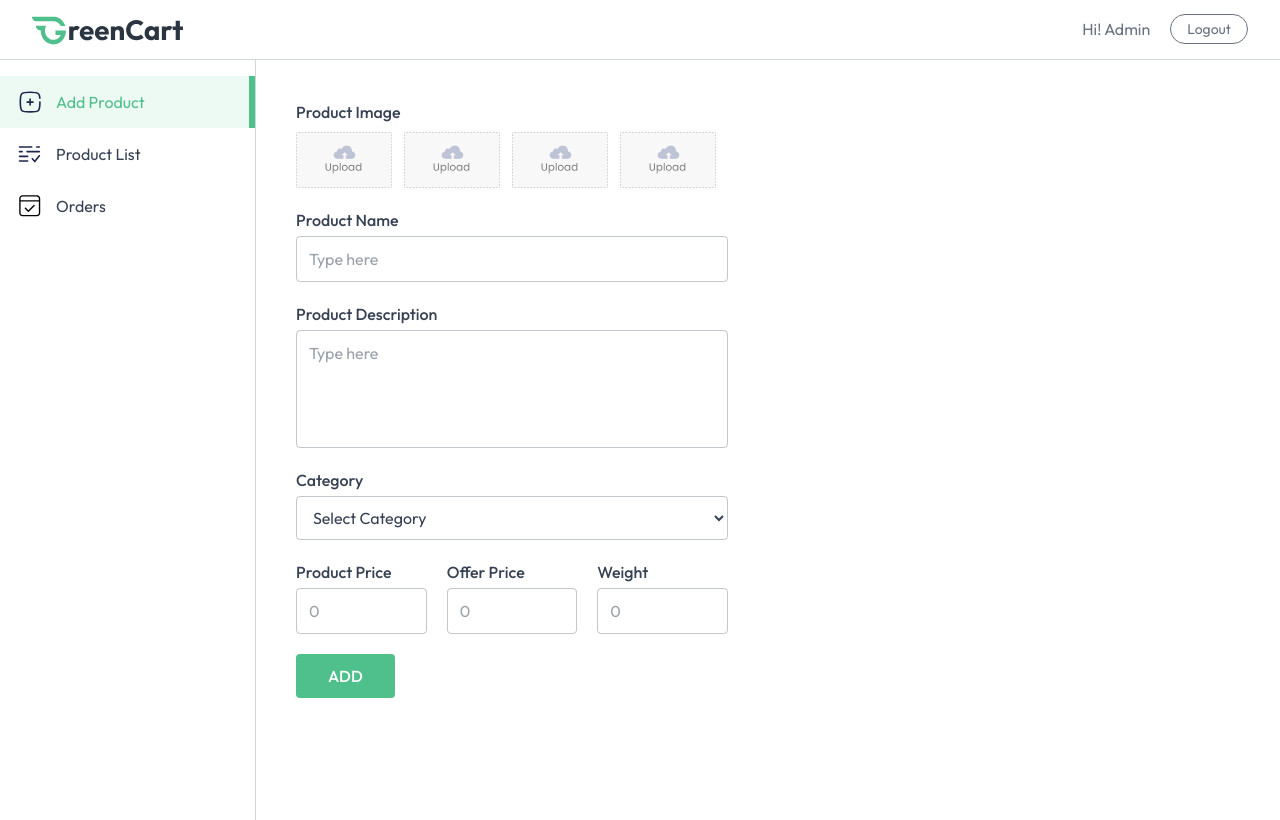
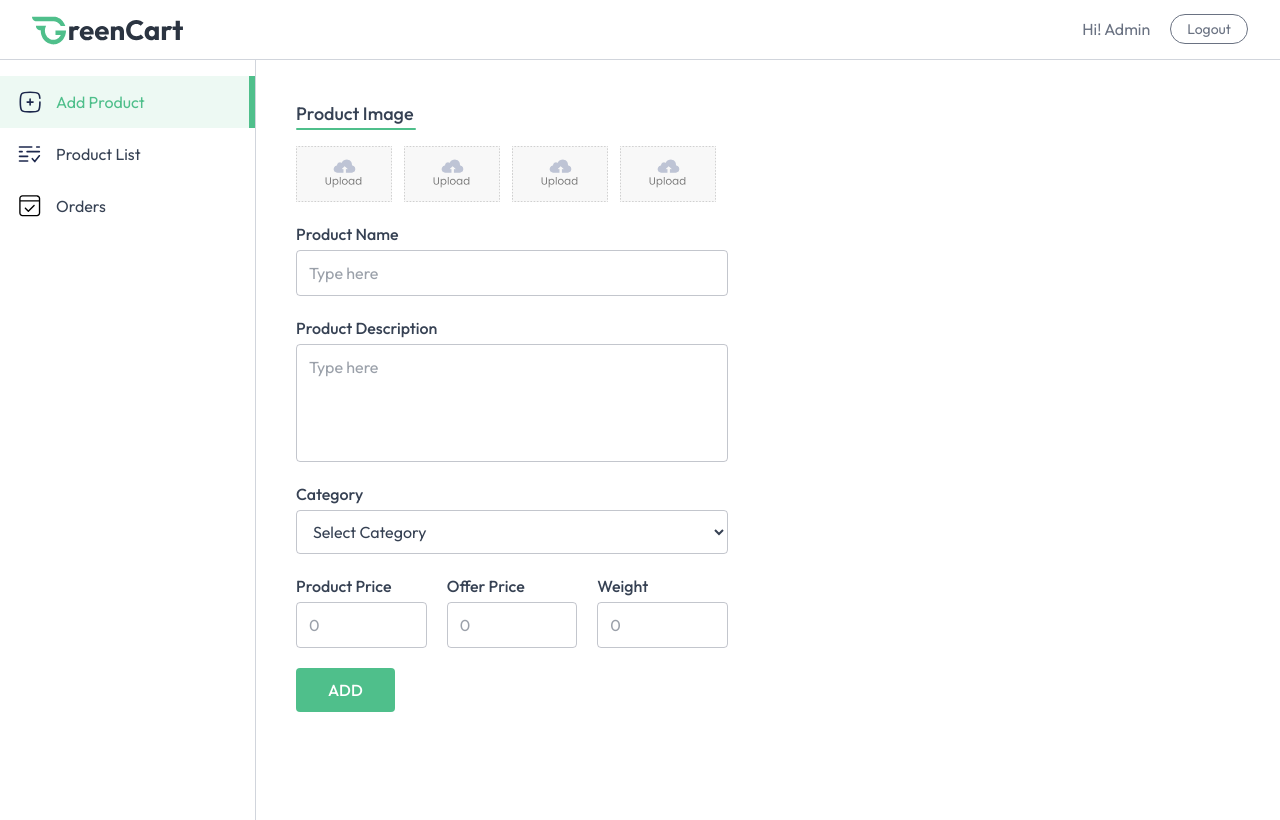
Before and after one commit to kamleshBisht04/GreenCart, a React (Vite) app in the folder client/: page /seller in a window 1280 px wide. Both pictures are taken after typing "name@example.com", "Sample123" into the empty fields and a click on the button "Log In". Built offline with nearby package versions, Linux system fonts and the light colour scheme.

Commit message:
completing the add product and productList page

```diff
--- a/client/src/components/seller/SellerLogIn.jsx
+++ b/client/src/components/seller/SellerLogIn.jsx
@@ -21,7 +21,7 @@ const SellerLogIn = () => {
 
   return (
     !isSeller && (
-      <div className="flex min-h-screen items-center justify-center bg-gradient-to-br from-green-100 via-white to-green-50 px-4">
+      <div className="bg-app-gradient flex min-h-screen items-center justify-center px-4">
         <IoChevronBackCircleOutline
           className="relative h-8 w-8 cursor-pointer"
           onClick={() => navigate("/")}
--- a/client/src/index.css
+++ b/client/src/index.css
@@ -7,8 +7,6 @@
 * {
   font-family: "Outfit", "Poppins", "Geist", sans-serif;
 }
-
-
 
 @theme {
   --color-primary: #4fbf8b;
@@ -24,6 +22,10 @@
   button {
     @apply cursor-pointer;
   }
+}
+
+@utility bg-app-gradient {
+  @apply bg-gradient-to-br from-green-100 via-white to-green-50;
 }
 
 /* index.css */
--- a/client/src/pages/seller/AddProduct.jsx
+++ b/client/src/pages/seller/AddProduct.jsx
@@ -34,13 +34,15 @@ const AddProduct = () => {
   };
 
   return (
-    <div className="no-scrollbar flex h-[95vh] flex-1 flex-col justify-between overflow-y-scroll">
+    <div className="no-scrollbar flex h-[95vh] flex-1  flex-col justify-between overflow-y-scroll">
       <form
         onSubmit={onSubmitHandler}
         className="max-w-lg space-y-5 p-4 md:p-10"
       >
         <div>
-          <p className="text-base font-medium">Product Image</p>
+          <p className="text-lg font-medium">Product Image</p>
+          <div className="bg-primary mb-4 h-0.5 w-30 rounded-full"></div>
+
           <div className="mt-2 flex flex-wrap items-center gap-3">
             {Array(4)
               .fill("")
--- a/client/src/pages/seller/ProductList.jsx
+++ b/client/src/pages/seller/ProductList.jsx
@@ -5,7 +5,7 @@ const ProductList = () => {
   const { products, currency } = useAppContext();
 
   return (
-    <div className="flex flex-1 flex-col justify-between">
+    <div className="flex flex-1 flex-col justify-between ">
       <div className="w-full p-4 md:p-10">
         <h2 className="text-lg font-medium">All Products</h2>
         <div className="bg-primary h-0.5 w-25 rounded-full mb-4 "></div>
```
